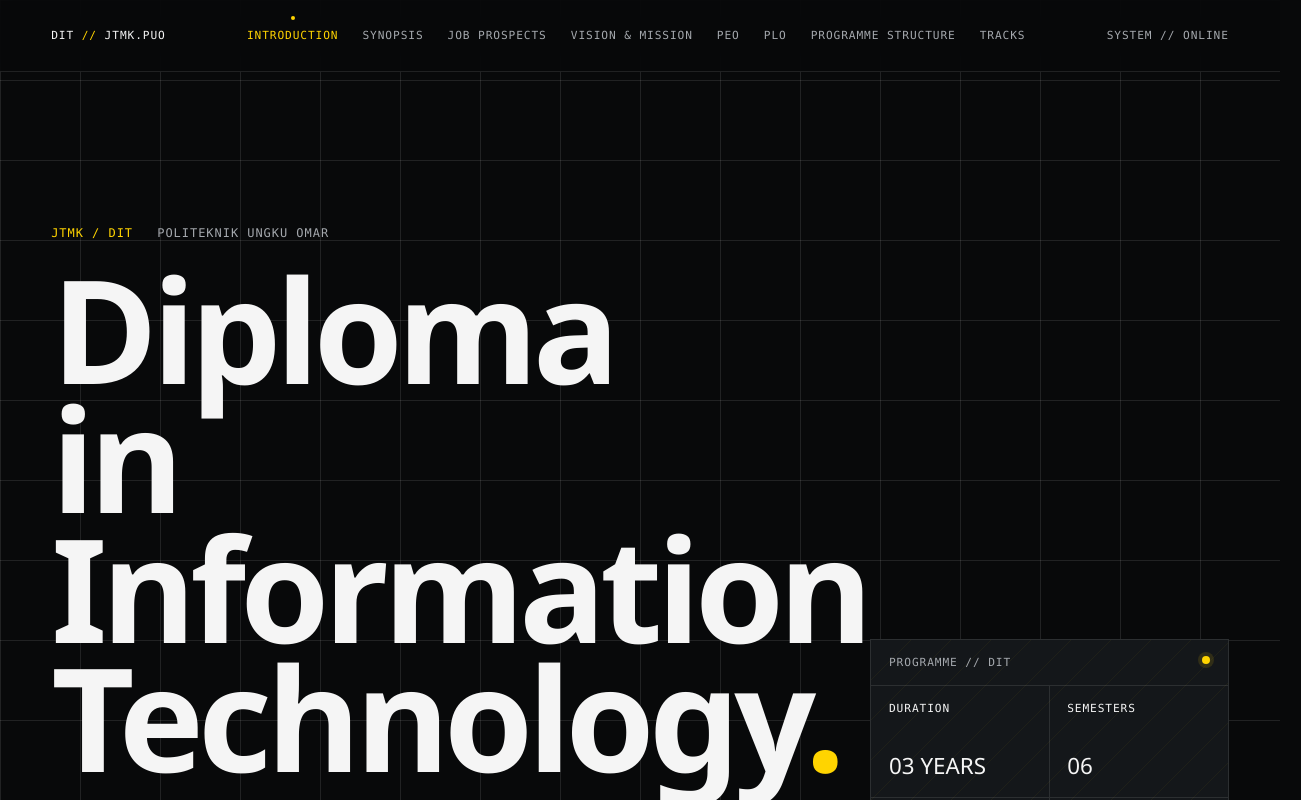
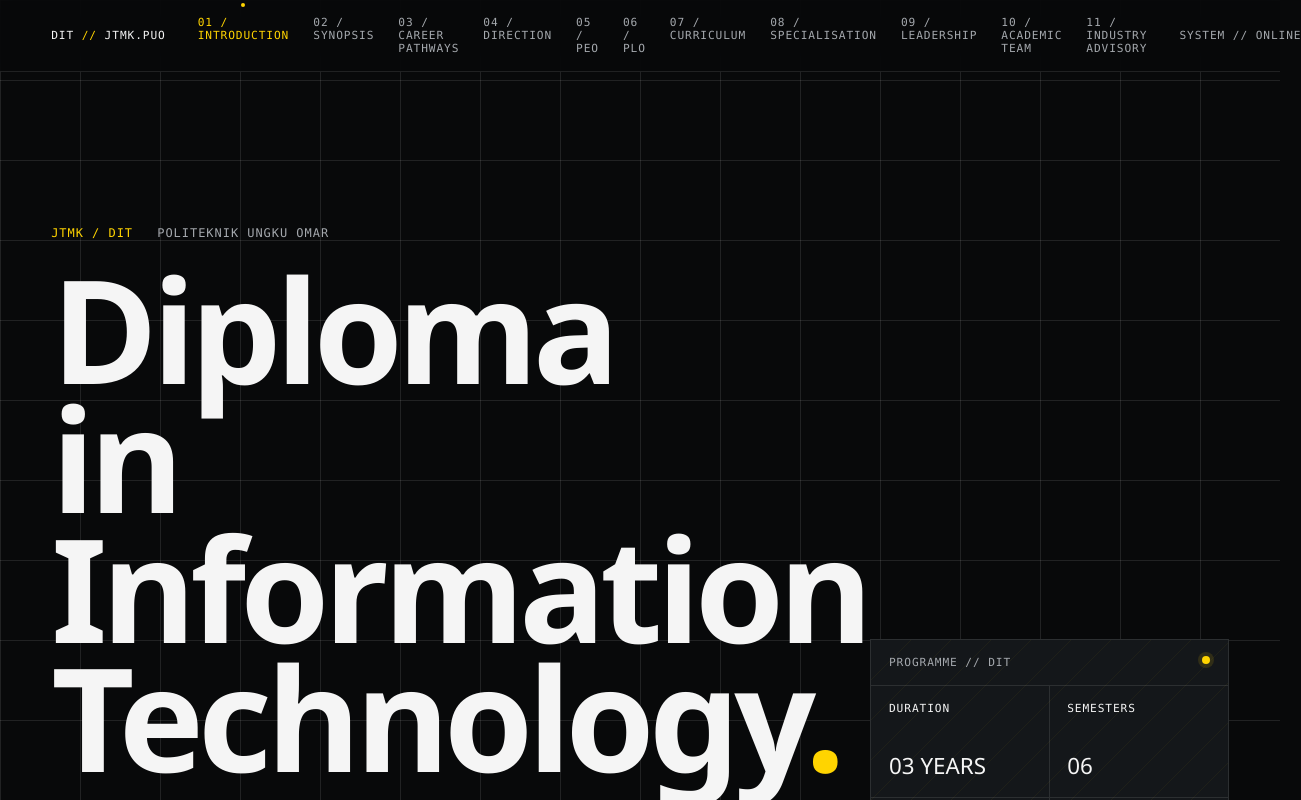
Before and after one commit to saifulhairuddin/dit-jtmk-puo, a React (Vite) app: page / in a window 1280 px wide. Shown: the top 800 px of the page, 1301 px wide, since content can reach past the window. Built offline with nearby package versions, Linux system fonts and the light colour scheme.

Commit message:
Number top navigation sections

```diff
--- a/src/App.jsx
+++ b/src/App.jsx
@@ -3,14 +3,17 @@ import lecturers from './data/lecturers.js';
 import { APPLY_URL, ENQUIRY_URL } from './config/externalUrls.js';
 
 const navigation = [
-  ['introduction', 'Introduction'],
-  ['synopsis', 'Synopsis'],
-  ['careers', 'Job Prospects'],
-  ['direction', 'Vision & Mission'],
-  ['peo', 'PEO'],
-  ['plo', 'PLO'],
-  ['curriculum', 'Programme Structure'],
-  ['tracks', 'Tracks'],
+  ['introduction', '01 / Introduction'],
+  ['synopsis', '02 / Synopsis'],
+  ['careers', '03 / Career Pathways'],
+  ['direction', '04 / Direction'],
+  ['peo', '05 / PEO'],
+  ['plo', '06 / PLO'],
+  ['curriculum', '07 / Curriculum'],
+  ['tracks', '08 / Specialisation'],
+  ['leadership', '09 / Leadership'],
+  ['academic-team', '10 / Academic Team'],
+  ['industry-advisors', '11 / Industry Advisory'],
 ];
 
 const shellSections = [
@@ -24,6 +27,7 @@ const shellSections = [
   ['tracks', '08', 'Technology Tracks'],
   ['leadership', '09', 'Programme Leadership'],
   ['academic-team', '10', 'Academic Team'],
+  ['industry-advisors', '11', 'Industry Advisory'],
 ];
 
 const careerGroups = {
```
